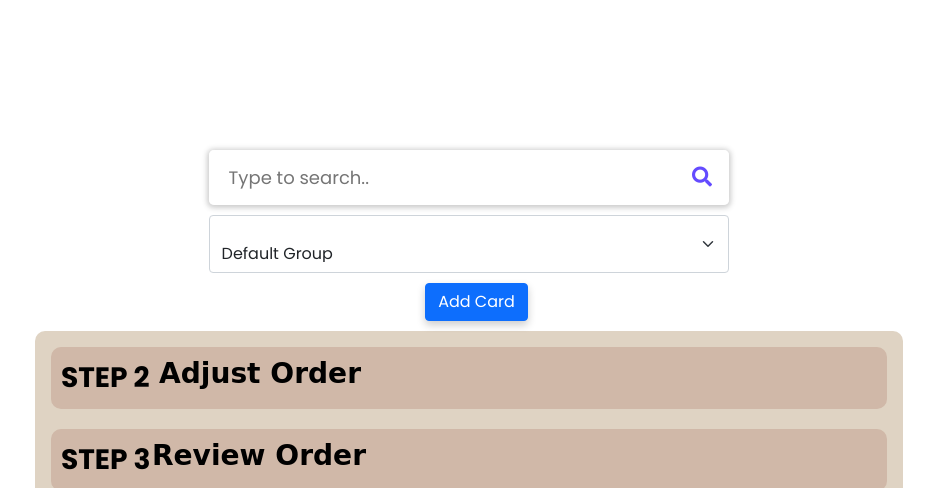
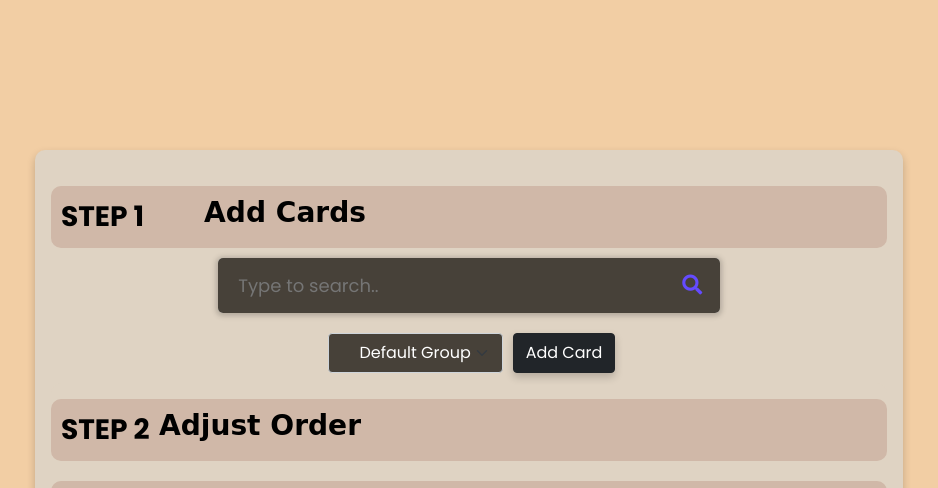
Before and after one commit to DEVP1209/Magic-Cards, a plain HTML site: page index.html in a window 1280 px wide. Shown: the top 488 px of the page, without its empty margins (171-1109 px from the left). Drawn offline with Linux system fonts and the light colour scheme; no server answers; a web font is replaced by a local one.

Commit message:
Formatted Step 1

```diff
--- a/index.html
+++ b/index.html
@@ -18,8 +18,9 @@
 
     </style>
   </head>
-  <body>
+  <body class="CardPageBody">
     <div class="wrapper">
+      <div><span class="Step3Span"><span class="Step3InnerSpan"><h3>STEP 1</h3><h3 style="font-family: 'Alkatra', cursive;">Add Cards</h3></span></div>
       <div class="search-input">
         <a href="" target="_blank" hidden></a>
         <input type="text" placeholder="Type to search.." />
@@ -28,6 +29,7 @@
         </div>
         <div class="icon"><i class="fas fa-search"></i></div>
       </div>
+      <span class="GroupAndSearch">
     <div class="form-floating" id="groupDropDown">
       <select class="form-select groupselection" name="Groups" id="groups" aria-label="Floating label select example">
         <option value="DefaultGroup" selected>Default Group</option>
@@ -41,7 +43,8 @@
         <option value="Group9">Group 9</option>
       </select>
     </div>
-    <span id = "ButtonSpan"><button type="button" class=" btn btn-primary ButtonAtMiddle" id="search-btn">Add Card</button></span>
+    <span id = "ButtonSpan"><button type="button" class=" btn btn-dark ButtonAtMiddle" id="search-btn">Add Card</button></span>
+  </span>
     <div class="main-container">
     <span class="Step2Span"><span class="Step2InnerSpan"><h3>STEP 2</h3><h3 style="font-family: 'Alkatra', cursive;">Adjust Order</h3></span><span id="clearBTN"></span></span>
     <div id="card-container">
--- a/index.js
+++ b/index.js
@@ -225,18 +225,18 @@ searchBtn.addEventListener("click", () => {
           this.deleteBtn.setAttribute("class","deleteBtn btn btn-sm btn-danger");
 
           this.deleteBtn.addEventListener("click",()=>{
-            console.log("INSIDE")
             counter[text]--;
-            console.log("CardsCount:"+cardsCount + " Quantity"+ this.quantity);
             cardsCount = cardsCount - this.quantity;
             document.getElementById(text+"child"+ChildNo).remove();
             updateCount();
             let CurrDiv = document.getElementById(text+"Container");
-            if(cardsCount == 0){
+            if(counter[text] == 0){
               CurrDiv.innerHTML = ""
               CurrDiv.remove();
+              counter[text] = 0;
+            }
+            if(cardsCount == 0){
               clearAllBtn.classList.add("inactive");
-              counter[text] = 0;
             }
           })
 
--- a/style.css
+++ b/style.css
@@ -7,8 +7,9 @@
   font-family: "Poppins", sans-serif;
 }
 
-body {
+.CardPageBody {
   padding: 0 20px;
+  background-color: #F2CEA4;
 }
 
 ::selection {
@@ -19,6 +20,11 @@ body {
 .wrapper {
   max-width: 70%;
   margin: 150px auto;
+  background-color:#DFD3C3;
+  padding: 16px;
+  border-radius: 10px;
+  box-shadow: 0 4px 8px 0 rgba(0, 0, 0, 0.2); /* this adds the "card" effect */
+
 }
 
 .wrapper .search-input {
@@ -42,6 +48,8 @@ select#groups {
   border-radius: 5px;
   padding: 0 60px 0 20px;
   font-size: 18px;
+  background-color:#474139;
+  color: #fff;
   box-shadow: 0px 1px 5px rgba(0, 0, 0, 0.1);
 }
 
@@ -96,6 +104,7 @@ select#groups {
   height: auto;
   max-height: 280px;
   overflow-x: hidden;
+
 }
 
 .child
@@ -118,7 +127,7 @@ select#groups {
 }
 .main-container {
   background-color: #DFD3C3;
-  padding: 16px;
+  padding: 16px 0;
   border-radius: 10px;
 }
 .card-container{
@@ -197,8 +206,20 @@ select {
   text-overflow: ellipsis;
 }
 select#groups {
+  /* margin: 10px auto;
+  width: 60%; */
   margin: 10px auto;
-  width: 60%;
+    width: 175px;
+    text-align: center;
+    padding: 0;
+    height: 40px;
+    background-color: #474139;
+    color: #fff;
+}
+.GroupAndSearch{
+  display: inline-flex;
+  width: 100%;
+  justify-content: center;
 }
 .cardHeading{
     font-size: 1.25rem;
```
